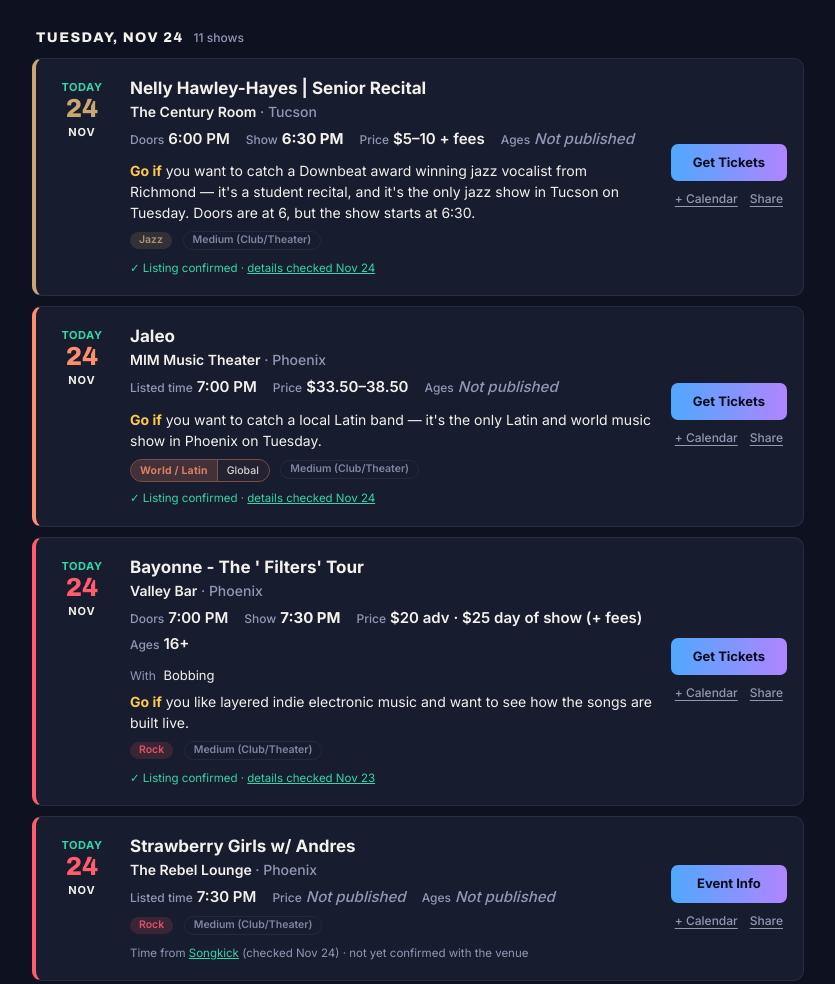
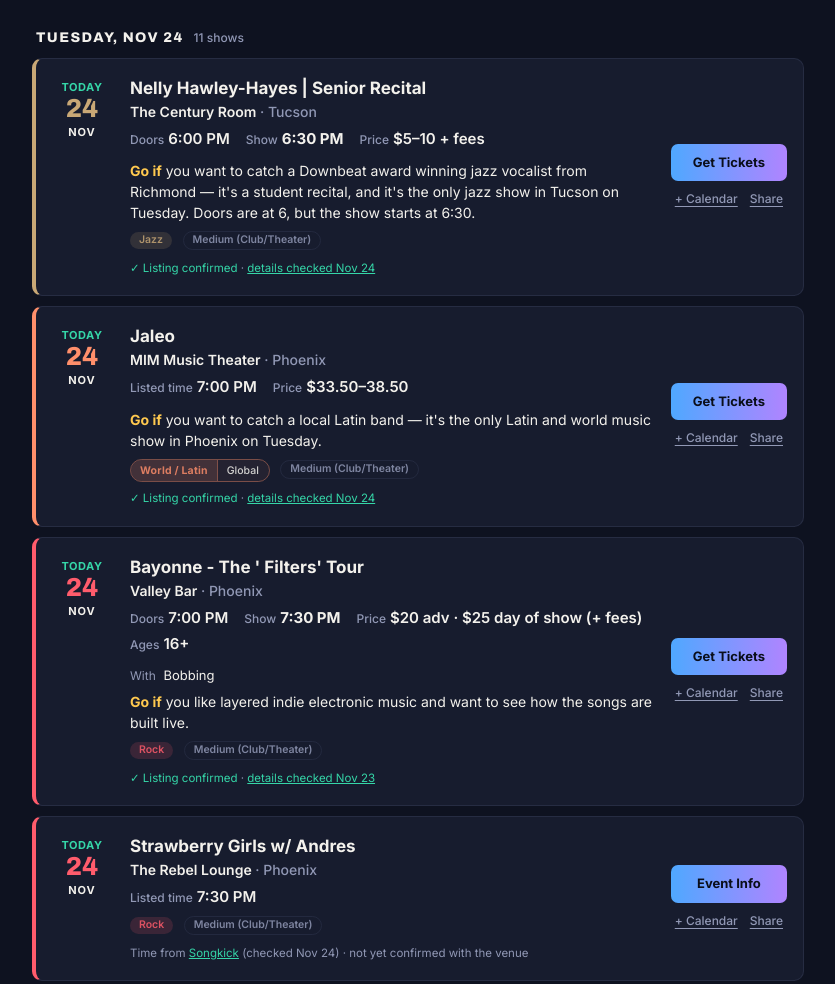
Before and after one commit to coolmikelhill-rgb/TheSceneAZ, a plain HTML site: page index.html in a window 1280 px wide. Shown: the part 1249-2233 px from the top of the page, without its empty margins (222-1057 px from the left). Drawn offline with Linux system fonts and the light colour scheme.

Commit message:
Hide time, price and age rows when nothing is confirmed
Cards no longer show "Check start time", "Check ticket price",
"Not published" or "Show not published" placeholders. Only details a
source actually gives are listed; a card with none goes straight from
venue to the ticket button. Canceled/postponed notices are unchanged.

Co-Authored-By: Claude Opus 5.5 <noreply@anthropic.com>
Claude-Session: https://claude.ai/code/session_01FcSaX5P8Ttr9gdRjpM16pT

```diff
--- a/index.html
+++ b/index.html
@@ -420,7 +420,6 @@
   .facts { list-style: none; display: flex; flex-wrap: wrap; gap: 4px 14px; margin: 0 0 8px; padding: 0; font-size: 14px; font-weight: 600; }
   .facts li { min-width: 0; overflow-wrap: anywhere; }
   .facts .k { color: var(--text-muted); font-weight: 500; font-size: 12px; margin-right: 4px; }
-  .facts .missing { color: var(--text-muted); font-weight: 500; font-style: italic; }
   .facts .free { color: var(--teal); }
   .facts .ages-all { color: var(--teal); }
   .badges { line-height: 1; }
@@ -1466,9 +1465,8 @@ function eventCard(e, pick) {
   // The official event page that lists prices is where tickets are sold.
   const cta = f.bad || f.soldOut ? 'Event Info' : (e.cta === 'Get Tickets' || (f.official && f.source && (f.price || f.free))) ? 'Get Tickets' : 'Event Info';
   const checkedDay = f.checked ? longDay(f.checked, { month: 'short', day: 'numeric' }) : '';
-  // "Not published" once we've looked at the event page; "Check …" if nobody has yet.
-  const looked = !!f.checked;
-  const none = (k, v) => `<li><span class="k">${k}</span><span class="missing">${v}</span></li>`;
+  // Only details we actually have are shown; a missing time, price or age
+  // limit is simply left off (the ticket button covers the rest).
   const item = (k, v, cls = '') => `<li><span class="k">${k}</span><span class="${cls}">${esc(v)}</span></li>`;
 
   // When: doors and show stay separate; one unexplained time is a "Listed time".
@@ -1478,19 +1476,17 @@ function eventCard(e, pick) {
     when += item(f.sets.length > 1 ? 'Sets' : 'Set', f.sets.map(s => s.time).join(' · '));
   } else if (f.doors || f.show) {
     if (f.doors) when += item('Doors', f.doors);
-    when += f.show ? item('Show', f.show, 'strong') : none('Show', 'not published');
+    if (f.show) when += item('Show', f.show, 'strong');
   } else if (f.listed) {
     when += item('Listed time', f.listed);
-  } else {
-    when += none('Time', looked ? 'Start time not published' : 'Check start time');
   }
   if (f.ends) when += item('Ends', f.ends);
 
   const price = f.free
     ? item('Price', `Free${f.freeCond ? ' ' + f.freeCond : ''}${f.price ? ` · ${f.price} after` : ''}`, 'free')
-    : f.price ? item('Price', f.price) : none('Price', looked ? 'Not published' : 'Check ticket price');
+    : f.price ? item('Price', f.price) : '';
   const notes = f.notes.length ? `<li class="note">${esc(f.notes.join(' · '))}</li>` : '';
-  const ages = f.age ? item('Ages', f.age, f.allAges ? 'ages-all' : '') : looked ? none('Ages', 'Not published') : '';
+  const ages = f.age ? item('Ages', f.age, f.allAges ? 'ages-all' : '') : '';
 
   // Published schedule, in order: doors, each set, end.
   const named = f.sets.filter(s => s.name);
@@ -1519,9 +1515,12 @@ function eventCard(e, pick) {
       ${pick ? `<div class="pick-label">${esc(pick.label)}</div>` : ''}
       <h3>${statusChip}${esc(e.title)}</h3>
       <p class="where">${esc(e.venue)} <span class="city">· ${esc(e.city)}</span></p>
-      <ul class="facts">${f.bad
-        ? `<li class="note">This show is ${esc(f.status.toLowerCase())}. Check the event page for a new date or refund details.</li>`
-        : when + price + ages + notes}</ul>
+      ${(() => {
+        const list = f.bad
+          ? `<li class="note">This show is ${esc(f.status.toLowerCase())}. Check the event page for a new date or refund details.</li>`
+          : when + price + ages + notes;
+        return list ? `<ul class="facts">${list}</ul>` : '';
+      })()}
     </div>
     <div class="action">
       <a class="btn primary" href="${safeUrl(bestLink(e, f))}" target="_blank" rel="noopener"
```
